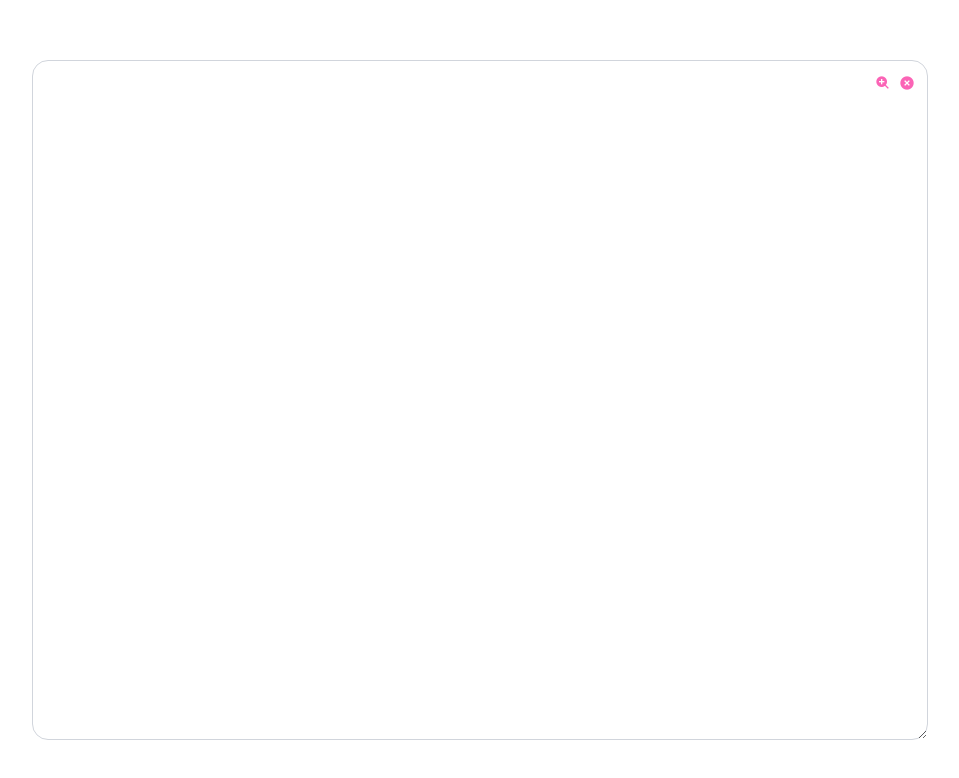
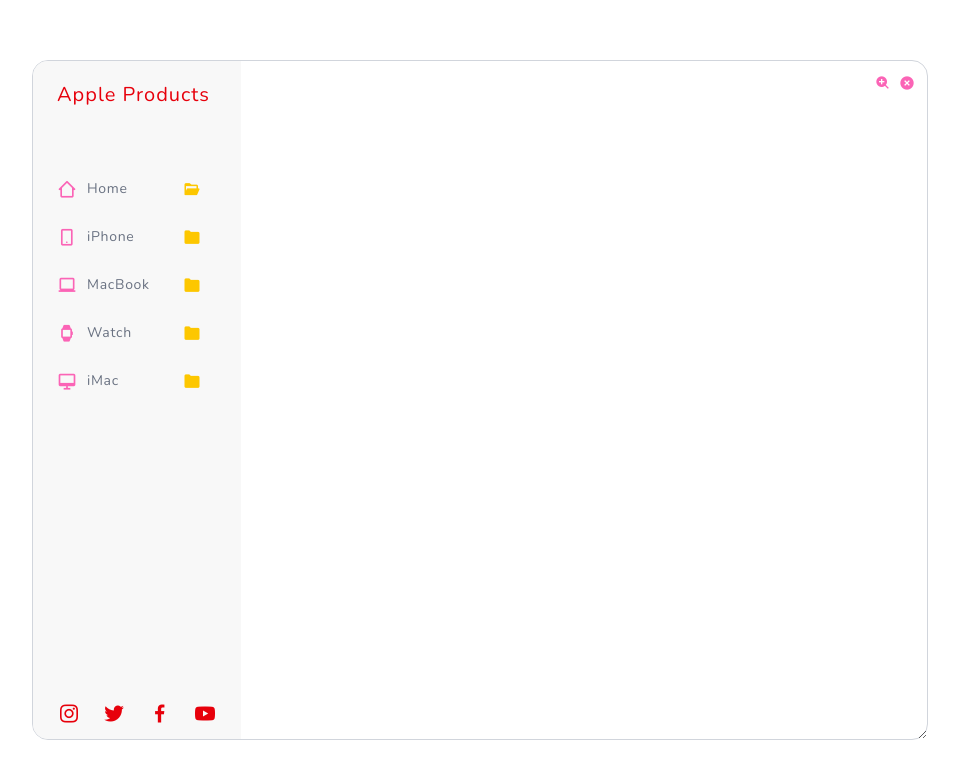
Before and after one commit to brunoF-Silva/react-apple-products-store, a React (Vite) app: page / in a window 1280 px wide. Shown: the top 778 px of the page, without its empty margins (160-1119 px from the left). Built offline with nearby package versions, Linux system fonts and the light colour scheme; a web font is replaced by a local one.

Commit message:
feat: add navbar

```diff
--- a/src/App.tsx
+++ b/src/App.tsx
@@ -1,10 +1,15 @@
 'use client'
 import React, { useState } from 'react'
 import Controls from './components/Controls'
+import Navbar from './components/Navbar'
 
 const App = () => {
   const [frameZoom, setFrameZoom] = useState(false)
+  const [activePage, setActivePage] = useState(0)
 
+  const handleNavClick = (pageIndex:number)=>{
+    setActivePage(pageIndex)
+  }
   const toggleZoom = () => {
     setFrameZoom(!frameZoom)
   }
@@ -16,6 +21,7 @@
         } w-[70vw] h-[85vh] min-w-[70vw] min-h-[85vh] max-w-[90vw]
         max-h-[90vh] border border-gray-300 rounded-2xl resize overflow-auto relative
         transition-all duration-100`}>
+          <Navbar activePage={activePage} handleNavClick={handleNavClick}/>
         <Controls toggleZoom={toggleZoom} frameZoom={frameZoom}/>
       </div>
     </div>
--- /dev/null
+++ b/src/components/Navbar.tsx
@@ -0,0 +1,56 @@
+import React from 'react'
+import { navItems } from '../data'
+
+interface NavbarProps {
+    activePage: number;
+    handleNavClick: (PageIndex:number) => void;
+}
+
+const Navbar = ({activePage, handleNavClick}:NavbarProps) => {
+  return (
+    <div className=" 2xl:w-80 xl:w-52 w-44 h-full bg-[#f8f8f8] flex flex-col justify-between pt-5
+    pl-6 pb-14 md:pb-0"><a href="" className="2xl:text-2xl xl:text-xl font-light text-red-600 mb-14
+    tracking-wider">Apple Products </a>
+
+    <div className="flex flex-col grow">
+        {navItems.map((item, index) => (
+            <a
+            key={index}
+            href="#"
+            className="xl:w-36 lg:w32 w-30 flex items-center
+            justify-between my-3.5 text-left cursor-pointer"
+            onClick={() => handleNavClick(index)}
+            >
+                <i className={`${item.icon} text-xl text-pink-400`}></i>
+                <span className="text-sm text-gray-500 mr-auto mx-2.5 tracking-wider p">
+                    {item.label}
+                </span>
+
+                <i className={`text-lg text-yellow-400 ${
+                    activePage === index ? item.activeIcon : item.inactiveIcon
+                }`}
+                ></i>
+            </a>
+        ))}
+    </div>
+
+    <div className="flex justify-between pr-6 pb-2">
+        <a href="#">
+            <i className="bx bxl-instagram text-2xl text-red-600"></i>
+        </a>
+        <a href="#">
+            <i className="bx bxl-twitter text-2xl text-red-600"></i>
+        </a>
+        <a href="#">
+            <i className="bx bxl-facebook text-2xl text-red-600"></i>
+        </a>
+        <a href="#">
+            <i className="bx bxl-youtube text-2xl text-red-600"></i>
+        </a>
+    </div>
+
+    </div>
+  )
+}
+
+export default Navbar
--- /dev/null
+++ b/src/data/index.ts
@@ -0,0 +1,174 @@
+interface navItemsProps {
+    label: string;
+    icon: string;
+    activeIcon: string;
+    inactiveIcon: string;
+
+}
+
+export const navItems:navItemsProps[] = [
+  {
+    label: 'Home',
+    icon: 'bx bx-home-alt-2',
+    activeIcon: 'bx bxs-folder-open',
+    inactiveIcon: 'bx bxs-folder',
+  },
+  {
+    label: 'iPhone',
+    icon: 'bx bx-mobile-alt',
+    activeIcon: 'bx bxs-folder-open',
+    inactiveIcon: 'bx bxs-folder',
+  },
+  {
+    label: 'MacBook',
+    icon: 'bx bx-laptop',
+    activeIcon: 'bx bxs-folder-open',
+    inactiveIcon: 'bx bxs-folder',
+  },
+  {
+    label: 'Watch',
+    icon: 'bx bxs-watch-alt',
+    activeIcon: 'bx bxs-folder-open',
+    inactiveIcon: 'bx bxs-folder',
+  },
+  {
+    label: 'iMac',
+    icon: 'bx bx-desktop',
+    activeIcon: 'bx bxs-folder-open',
+    inactiveIcon: 'bx bxs-folder',
+  },
+]
+
+export const items = [
+  { label: 'iPhone', img: 'images/iphone.jpg', pageIndex: 1 },
+  { label: 'MacBook', img: 'images/macbook.jpg', pageIndex: 2 },
+  { label: 'Smart Watch', img: 'images/watch.jpg', pageIndex: 3 },
+  { label: 'iMac', img: 'images/imac.png', pageIndex: 4 },
+]
+
+export const iphoneModels = [
+  {
+    name: 'iPhone 16 Pro Max',
+    description: 'The ultimate iPhone.',
+    price: 'From $1,099',
+    img: 'images/iphone16-pro-max.png',
+  },
+  {
+    name: 'iPhone 16 Plus',
+    description: 'A total powerhouse.',
+    price: 'From $799',
+    img: 'images/iphone16-plus.png',
+  },
+  {
+    name: 'iPhone 16',
+    description: 'As amazing as ever.',
+    price: 'From $799',
+    img: 'images/iphone16.png',
+  },
+]
+
+export const macbookModels = [
+  {
+    chip: 'M2',
+    price: 'From $999',
+    img: 'images/macbook-air-midnight-m2.jpg',
+    colors: [
+      { label: 'Space gray', bg: '#b2b5b8', img: 'images/macbook-air-spacegray-m2.jpg' },
+      { label: 'Gold', bg: '#f0e0d3', img: 'images/macbook-air-gold-m2.jpg' },
+      { label: 'Silver', bg: '#e0e2e1', img: 'images/macbook-air-silver-m2.jpg' },
+    ],
+    specs: ['8-Core CPU', '8-Core GPU', '16GB Unified Memory', '256GB SSD Storage'],
+    icon: 'images/apple-m2-icon.png',
+  },
+  {
+    chip: 'M3',
+    price: 'From $1,299',
+    img: 'images/macbook-air-space-gray-m3.jpg',
+    colors: [
+      { label: 'Midnight', bg: '#2e3641', img: 'images/macbook-air-midnight-m3.jpg' },
+      { label: 'Starlight', bg: '#f0e5d3', img: 'images/macbook-air-starlight-m3.jpg' },
+      { label: 'Space gray', bg: '#7d7e80', img: 'images/macbook-air-spacegray-m3.jpg' },
+      { label: 'Silver', bg: '#e3e4e6', img: 'images/macbook-air-silver-m3.jpg' },
+    ],
+    specs: ['8-Core CPU', '10-Core GPU', '24GB Unified Memory', '512GB SSD Storage'],
+    icon: 'images/apple-m3-icon.png',
+  },
+]
+
+export const watchModels = [
+  {
+    imgs: ['images/watch10-side.png', 'images/watch10.png'],
+    name: 'Apple Watch Series 10',
+    price: 'From $399',
+    desc: ['45mm or 41mm case size', '50m water resistant', 'Swimproof'],
+  },
+  {
+    imgs: ['images/watch-hermes-side.png', 'images/watch-hermes.png'],
+    name: 'Apple Watch Hermes',
+    price: 'From $1,149',
+    desc: ['44mm or 40mm case size', '50m water resistant', 'Swimproof'],
+  },
+  {
+    imgs: ['images/watch-se-side.png', 'images/watche-se.png'],
+    name: 'Apple Watch Se',
+    price: 'From $249',
+    desc: ['44mm case size', '10m water resistant', 'Swimproof'],
+  },
+]
+
+export const imacModels = [
+  {
+    label: 'Green',
+    bg: '#10505b',
+    images: {
+      side: 'images/imac/green-side.jpg',
+      front: 'images/imac/green-front.jpg',
+      back: 'images/imac/green-back.jpg',
+    },
+  },
+  {
+    label: 'Yellow',
+    bg: '#d48207',
+    images: {
+      side: 'images/imac/yellow-side.jpg',
+      front: 'images/imac/yellow-front.jpg',
+      back: 'images/imac/yellow-back.jpg',
+    },
+  },
+  {
+    label: 'Orange',
+    bg: '#e36942',
+    images: {
+      side: 'images/imac/orange-side.jpg',
+      front: 'images/imac/orange-front.jpg',
+      back: 'images/imac/orange-back.jpg',
+    },
+  },
+  {
+    label: 'Pink',
+    bg: '#b72c31',
+    images: {
+      side: 'images/imac/pink-side.jpg',
+      front: 'images/imac/pink-front.jpg',
+      back: 'images/imac/pink-back.jpg',
+    },
+  },
+  {
+    label: 'Purple',
+    bg: '#353a71',
+    images: {
+      side: 'images/imac/purple-side.jpg',
+      front: 'images/imac/purple-front.jpg',
+      back: 'images/imac/purple-back.jpg',
+    },
+  },
+  {
+    label: 'Silver',
+    bg: '#c7c8ca',
+    images: {
+      side: 'images/imac/silver-side.jpg',
+      front: 'images/imac/silver-front.jpg',
+      back: 'images/imac/silver-back.jpg',
+    },
+  },
+]
```
